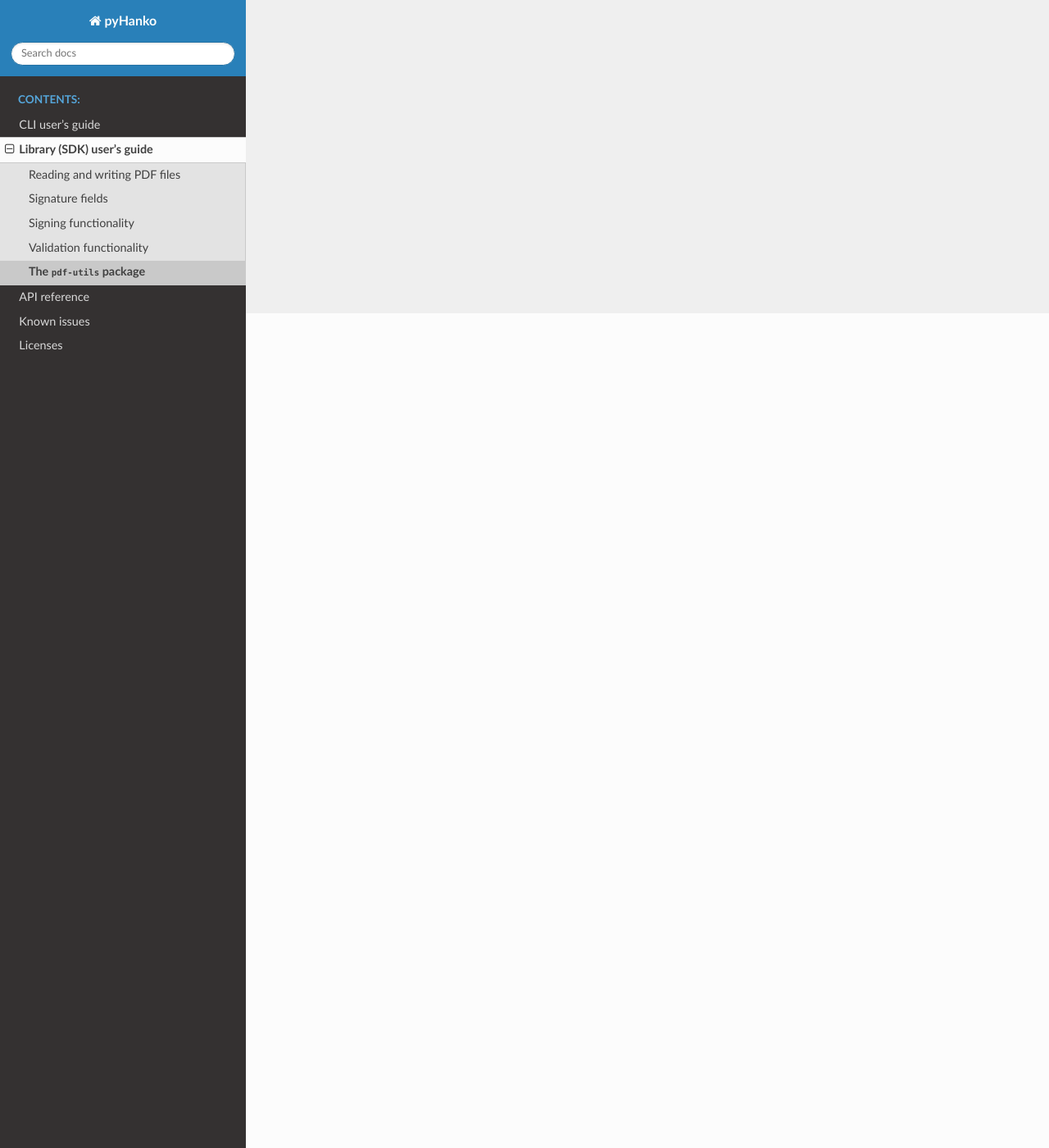
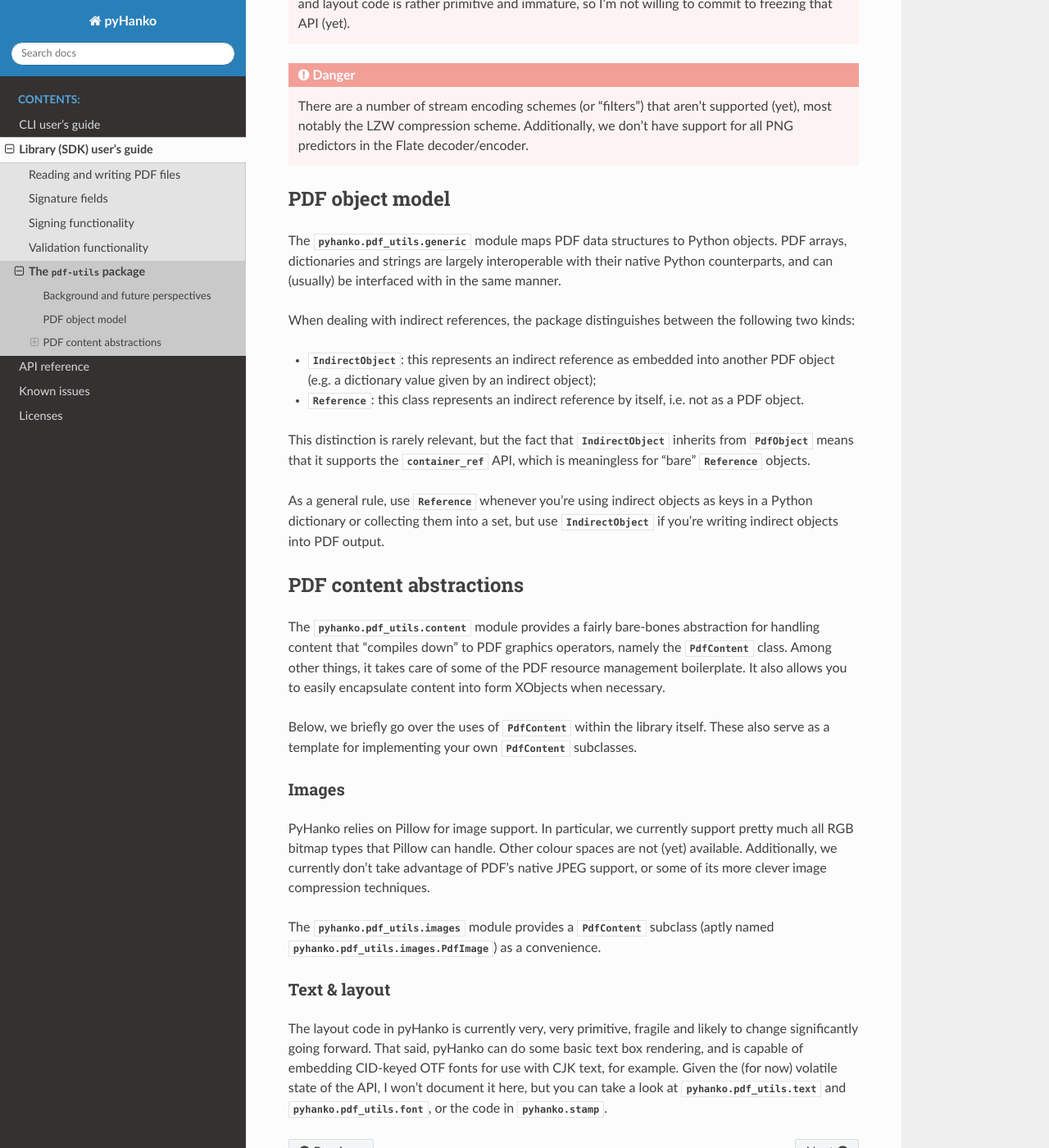
Before and after one commit to MatthiasValvekens/pyHanko, a Sphinx documentation site: the page built from docs/lib-guide/pdf-utils.rst, in a window 1280 px wide and 1400 px high, scrolled down 1018 px. Shown: the whole window at 82% size. Built offline with Sphinx 7.4.7 and the Read the Docs theme 2.0.0, drawn with Linux system fonts in a browser that asks for light colours; some of the changed text lies outside the part shown.

Commit message:
Explain the structure of pdf_utils in the docs

```diff
--- a/docs/lib-guide/pdf-utils.rst
+++ b/docs/lib-guide/pdf-utils.rst
@@ -1,2 +1,127 @@
 The ``pdf-utils`` package
 =========================
+
+The :mod:`~.pyhanko.pdf_utils` package is the part of pyHanko that implements
+the logic for reading & writing PDF files.
+
+Background and future perspectives
+----------------------------------
+
+The core of the :mod:`~.pyhanko.pdf_utils` package is based on code from PyPDF2.
+I forked/vendored PyPDF2 because it was the Python PDF library that would
+be the easiest to adapt to the low-level needs of a digital signing tool
+like pyHanko.
+
+The "inherited" parts mostly consist of the PDF parsing logic, filter
+implementations (though they've been heavily rewritten) and RC4 cryptography
+support. I stripped out most of the functionality that I considered "fluff"
+for the purposes of designing a DigSig tool, for two reasons:
+
+* When I started working on pyHanko, the PyPDF2 project was all but dead,
+  the codebase largely untested and the internet was rife with complaints about
+  all kinds of bugs. Removing code that I didn't need served primarily as a way
+  to reduce my maintenance burden, and to avoid attaching my name to potential
+  bugs that I wasn't willing to fix myself.
+* PyPDF2 included a lot of compatibility logic to deal with Python 2. I never
+  had any interest in supporting Python versions prior to 3.7, so I ditched all
+  that.
+* Stripping out unnecessary code left me with greater freedom to deviate from
+  the PyPDF2 API where I considered it necessary to do so.
+
+I may or may not split off the :mod:`~.pyhanko.pdf_utils` package into a
+fully-fledged Python PDF library at some point, but for now, it merely
+serves as pyHanko's PDF toolbox.
+That said, if you need bare-bones access to PDF structures outside pyHanko's
+digital signing context, you might find some use for it even in its current
+state.
+
+This page is intended as a companion to the API reference for
+:mod:`.pyhanko.pdf_utils`, rather than a detailed standalone guide.
+
+.. danger::
+    For the reasons specified above, most of :mod:`.pyhanko.pdf_utils`
+    should be considered private API.
+
+    The internal data model for PDF objects isn't particularly likely to change,
+    but the text handling and layout code is rather primitive and immature,
+    so I'm not willing to commit to freezing that API (yet).
+
+
+.. danger::
+    There are a number of stream encoding schemes (or "filters") that aren't
+    supported (yet), most notably the LZW compression scheme.
+    Additionally, we don't have support for all PNG predictors in the Flate
+    decoder/encoder.
+
+
+PDF object model
+----------------
+
+The :mod:`.pyhanko.pdf_utils.generic` module maps PDF data structures to
+Python objects.
+PDF arrays, dictionaries and strings are largely interoperable with their native
+Python counterparts, and can (usually) be interfaced with in the same manner.
+
+When dealing with indirect references, the package distinguishes between the
+following two kinds:
+
+* :class:`~.pyhanko.pdf_utils.generic.IndirectObject`: this represents an
+  indirect reference as embedded into another PDF object (e.g. a dictionary
+  value given by an indirect object);
+* :class:`~.pyhanko.pdf_utils.generic.Reference`: this class represents an
+  indirect reference by itself, i.e. not as a PDF object.
+
+This distinction is rarely relevant, but the fact that
+:class:`~.pyhanko.pdf_utils.generic.IndirectObject` inherits from
+:class:`~.pyhanko.pdf_utils.generic.PdfObject` means that it supports the
+:attr:`~.pyhanko.pdf_utils.generic.PdfObject.container_ref` API, which is
+meaningless for "bare" :class:`~.pyhanko.pdf_utils.generic.Reference` objects.
+
+As a general rule, use :class:`~.pyhanko.pdf_utils.generic.Reference` whenever
+you're using indirect objects as keys in a Python dictionary or collecting them
+into a set, but use :class:`~.pyhanko.pdf_utils.generic.IndirectObject` if
+you're writing indirect objects into PDF output.
+
+
+PDF content abstractions
+------------------------
+
+The :mod:`.pyhanko.pdf_utils.content` module provides a fairly bare-bones
+abstraction for handling content that "compiles down" to PDF graphics operators,
+namely the :class:`~.pyhanko.pdf_utils.content.PdfContent` class.
+Among other things, it takes care of some of the PDF resource management
+boilerplate.
+It also allows you to easily encapsulate content into form XObjects when
+necessary.
+
+Below, we briefly go over the uses of
+:class:`~.pyhanko.pdf_utils.content.PdfContent` within the library itself.
+These also serve as a template for implementing your own
+:class:`~.pyhanko.pdf_utils.content.PdfContent` subclasses.
+
+
+Images
+^^^^^^
+
+PyHanko relies on Pillow for image support.
+In particular, we currently support pretty much all RGB bitmap types that
+Pillow can handle. Other colour spaces are not (yet) available.
+Additionally, we currently don't take advantage of PDF's native JPEG support, or
+some of its more clever image compression techniques.
+
+The :mod:`.pyhanko.pdf_utils.images` module provides a
+:class:`~.pyhanko.pdf_utils.content.PdfContent` subclass
+(aptly named :class:`.pyhanko.pdf_utils.images.PdfImage`) as a convenience.
+
+
+Text & layout
+^^^^^^^^^^^^^
+
+The layout code in pyHanko is currently very, very primitive, fragile and likely
+to change significantly going forward.
+That said, pyHanko can do some basic text box rendering, and is capable
+of embedding CID-keyed OTF fonts for use with CJK text, for example.
+Given the (for now) volatile state of the API, I won't document it here,
+but you can take a look
+at :mod:`.pyhanko.pdf_utils.text` and :mod:`.pyhanko.pdf_utils.font`,
+or the code in :mod:`.pyhanko.stamp`.
```
Also changed, not shown: docs/api-docs/modules.rst (+10 -0 lines).
